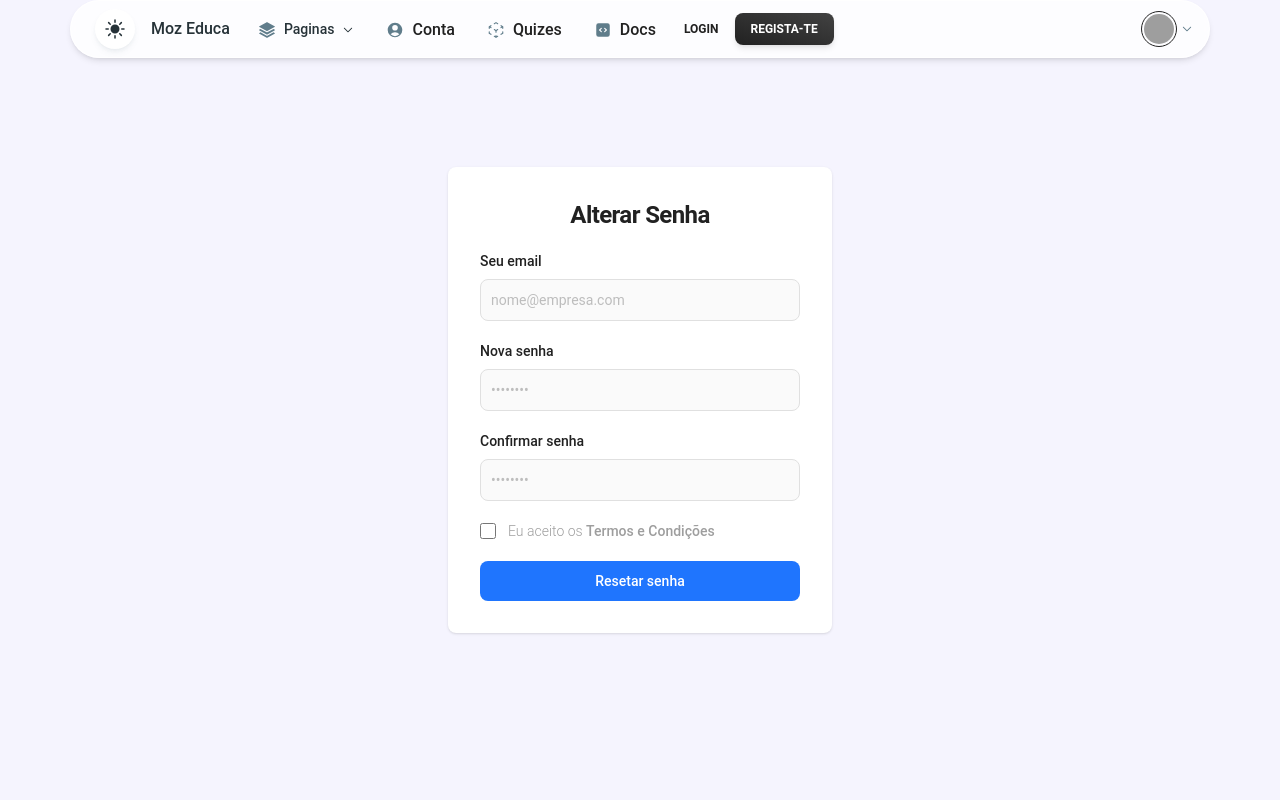
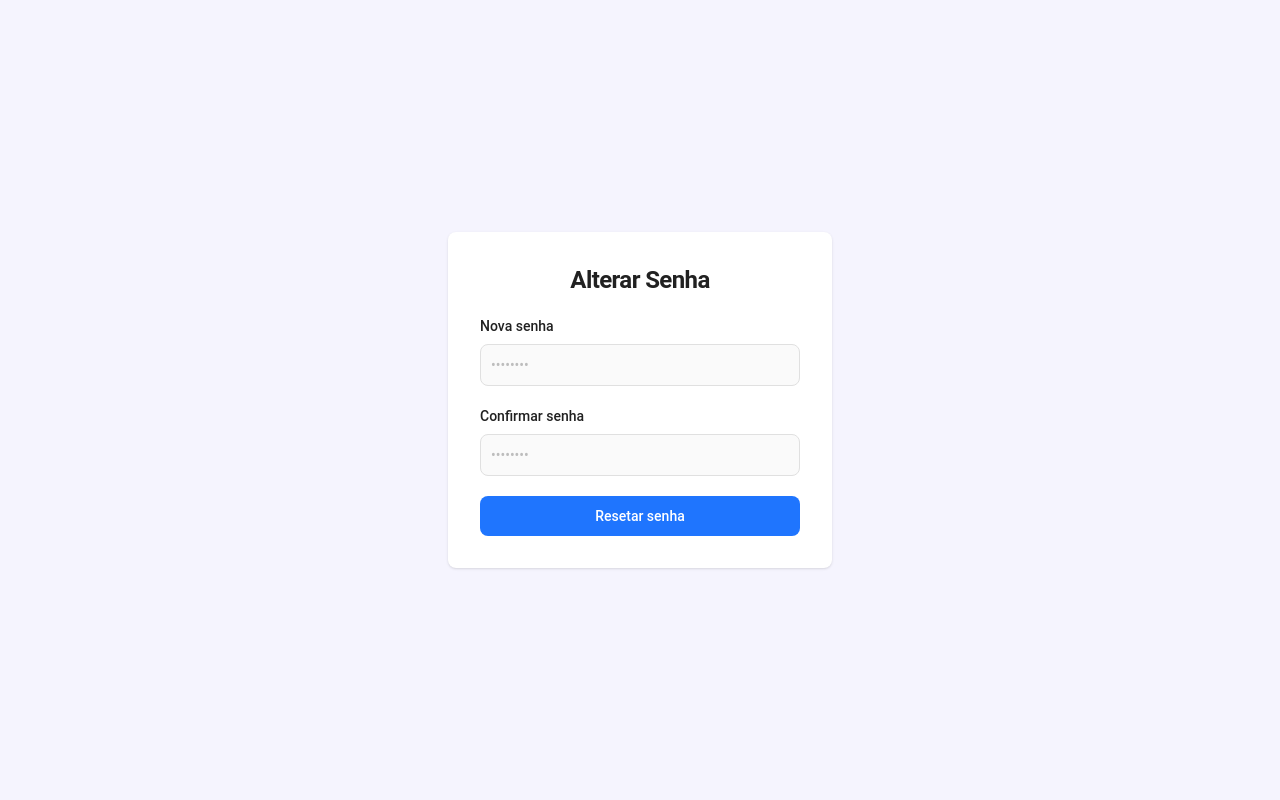
Before and after one commit to ArmenioHouane/EducaPlataform, a React (Vite) app: page /change in a window 1280 px wide. Shown: the top 800 px of the page. Built offline with nearby package versions, Linux system fonts and the light colour scheme; grey boxes are pictures that could not be loaded; the HTML template or start-up script is replaced by a standard one.

Commit message:
Estilização das telas de autenticação

```diff
--- a/src/assets/components/Auth/Alterar.tsx
+++ b/src/assets/components/Auth/Alterar.tsx
@@ -1,10 +1,8 @@
 // src/components/Login.js
-import { ComplexNavbar } from '../Shared/Header';
-import { FooterWithSitemap } from '../Shared/Footer';
 
 const Change = () => (
   <div className="flex flex-col items-center justify-center min-h-screen bg-backWhitelm dark:bg-blackbg">
-    <ComplexNavbar /> {/* Inclua seu componente ComplexNavbar aqui */}
+     {/*<ComplexNavbar /> Inclua seu componente ComplexNavbar aqui */}
     <div className="flex flex-col items-center justify-center px-6 py-8 mx-auto md:h-screen lg:py-0">
 
       <div className="p-6 bg-white rounded-lg shadow dark:border md:mt-0 w-96 dark:bg-gray-800 dark:border-gray-700 sm:p-8">
@@ -12,22 +10,6 @@ const Change = () => (
           Alterar Senha
         </h2>
         <form className="mt-4 space-y-4 lg:mt-5 md:space-y-5" action="#">
-          <div>
-            <label
-              htmlFor="email"
-              className="block mb-2 text-sm font-medium text-gray-900 dark:text-white"
-            >
-              Seu email
-            </label>
-            <input
-              type="email"
-              name="email"
-              id="email"
-              className="bg-gray-50 border border-gray-300 text-gray-900 text-sm rounded-lg focus:ring-primary-600 focus:border-primary-600 block w-full p-2.5 dark:bg-gray-700 dark:border-gray-600 dark:placeholder-gray-400 dark:text-white dark:focus:ring-blue-500 dark:focus:border-blue-500"
-              placeholder="nome@empresa.com"
-              required={true}
-            />
-          </div>
           <div>
             <label
               htmlFor="password"
@@ -60,31 +42,7 @@ const Change = () => (
               required={true}
             />
           </div>
-          <div className="flex items-start">
-            <div className="flex items-center h-5">
-              <input
-                id="newsletter"
-                aria-describedby="newsletter"
-                type="checkbox"
-                className="w-4 h-4 border border-gray-300 rounded bg-gray-50 focus:ring-3 focus:ring-primary-300 dark:bg-gray-700 dark:border-gray-600 dark:focus:ring-primary-600 dark:ring-offset-gray-800"
-                required={true}
-              />
-            </div>
-            <div className="ml-3 text-sm">
-              <label
-                htmlFor="newsletter"
-                className="font-light text-gray-500 dark:text-gray-300"
-              >
-                Eu aceito os{" "}
-                <a
-                  className="font-medium text-primary-600 hover:underline dark:text-primary-500"
-                  href="#"
-                >
-                  Termos e Condições
-                </a>
-              </label>
-            </div>
-          </div>
+
           <button
             type="submit"
             className="w-full text-white bg-bgHoverlm hover:bg-black focus:ring-4 focus:outline-none focus:ring-primary-300 font-medium rounded-lg text-sm px-5 py-2.5 text-center dark:bg-primary-600 dark:hover:bg-primary-700 dark:focus:ring-primary-800"
@@ -94,7 +52,7 @@ const Change = () => (
         </form>
       </div>
     </div>
-    <FooterWithSitemap /> {/* Inclua seu componente FooterWithSitemap aqui */}
+     {/*<FooterWithSitemap /> Inclua seu componente FooterWithSitemap aqui */}
   </div>
 );
 
--- a/src/assets/components/Auth/Login.tsx
+++ b/src/assets/components/Auth/Login.tsx
@@ -1,10 +1,11 @@
 // src/components/Login.js
 import { ComplexNavbar } from '../Shared/Header';
 import { FooterWithSitemap } from '../Shared/Footer';
+import { Link } from 'react-router-dom';
 
 const Login = () => (
   <div className="flex flex-col items-center justify-center min-h-screen bg-backWhitelm dark:bg-blackbg">
-    <ComplexNavbar /> {/* Inclua seu componente ComplexNavbar aqui */}
+     {/*<ComplexNavbar /> Inclua seu componente ComplexNavbar aqui */}
     <div className="mt-20 mb-10 bg-white dark:bg-blacklg rounded-lg shadow-lg p-8 max-w-sm mx-auto">
       <div className="text-center">
         <h1 className="block text-2xl font-bold text-gray-800 dark:text-white">
@@ -148,7 +149,11 @@ const Login = () => (
         {/* Fim do Formulário */}
       </div>
     </div>
-     <FooterWithSitemap /> {/* Inclua seu componente FooterWithSitemap aqui */}
+    {/*Qaundo tivermos um logo, iremos substituir o text pelo logo*/}
+    <Link to="../">
+        <h2 className='hover:text-light-blue-600'>Moz Educa</h2>
+      </Link>
+      {/*<FooterWithSitemap /> Inclua seu componente FooterWithSitemap aqui */}
   </div>
 );
 
--- a/src/assets/components/Auth/Recovery.tsx
+++ b/src/assets/components/Auth/Recovery.tsx
@@ -1,10 +1,8 @@
 // src/components/Login.js
-import { ComplexNavbar } from '../Shared/Header';
-import { FooterWithSitemap } from '../Shared/Footer';
 
 const Recovery = () => (
   <div className="flex flex-col items-center justify-center min-h-screen bg-backWhitelm dark:bg-blackbg">
-    <ComplexNavbar /> {/* Inclua seu componente ComplexNavbar aqui */}
+     {/*<ComplexNavbar /> Inclua seu componente ComplexNavbar aqui */}
     <div className="flex flex-col items-center justify-center px-6 py-8 mx-auto md:h-screen lg:py-0">
 
       <div className="w-full p-6 bg-white rounded-lg shadow dark:border md:mt-0 dark:bg-gray-800 dark:border-gray-700 sm:p-8">
@@ -60,10 +58,18 @@ const Recovery = () => (
           >
             Recuperar senha
           </button>
+          <div className="text-center">
+                <a
+                  className="text-sm text-blue-600 decoration-2 hover:underline font-medium"
+                  href="/login"
+                >
+                  Esqueceu a senha?
+                </a>
+              </div>
         </form>
       </div>
     </div>
-    <FooterWithSitemap /> {/* Inclua seu componente FooterWithSitemap aqui */}
+     {/*<FooterWithSitemap /> Inclua seu componente FooterWithSitemap aqui */}
   </div>
 );
 
--- a/src/assets/components/Auth/Signup.tsx
+++ b/src/assets/components/Auth/Signup.tsx
@@ -1,12 +1,13 @@
 import { ComplexNavbar } from '../Shared/Header';
 import { FooterWithSitemap } from '../Shared/Footer';
+import { Link } from 'react-router-dom';
 
 
 
 
 
 export const Signup = () => (
-    <> <ComplexNavbar />
+    <> {/*<ComplexNavbar >*/}
 
     <div className="flex flex-col items-center justify-center min-w-80   min-h-screen bg-backWhitelm dark:bg-blackbg">
       <div className="mt-20 mb-10 bg-white dark:bg-blacklg rounded-lg shadow-lg p-8 w-96  mx-auto">
@@ -173,6 +174,33 @@ export const Signup = () => (
               </div>
               {/* Fim do Grupo de Formulário */}
               {/* Grupo de Formulário */}
+
+              <div className="flex items-start">
+            <div className="flex items-center h-5">
+              <input
+                id="newsletter"
+                aria-describedby="newsletter"
+                type="checkbox"
+                className="w-4 h-4 border border-gray-300 rounded bg-gray-50 focus:ring-3 focus:ring-primary-300 dark:bg-gray-700 dark:border-gray-600 dark:focus:ring-primary-600 dark:ring-offset-gray-800"
+                required={true}
+              />
+            </div>
+            <div className="ml-3 text-sm">
+              <label
+                htmlFor="newsletter"
+                className="font-light text-gray-500 dark:text-gray-300"
+              >
+                Eu aceito os{" "}
+                <a
+                  className="font-medium text-primary-600 hover:underline dark:text-primary-500"
+                  href="#"
+                >
+                  Termos e Condições
+                </a>
+              </label>
+            </div>
+          </div>
+
               <div className="text-right">
                 <button
                   type="submit"
@@ -187,8 +215,13 @@ export const Signup = () => (
           {/* Fim do Formulário */}
         </div>
       </div>
+
+      <Link to="../">
+        <h2 className='hover:text-light-blue-600'>Moz Educa</h2>
+      </Link>
+
     </div>
 
-    <FooterWithSitemap />
+    {/*<FooterWithSitemap /> */}
     </>
   )
```
